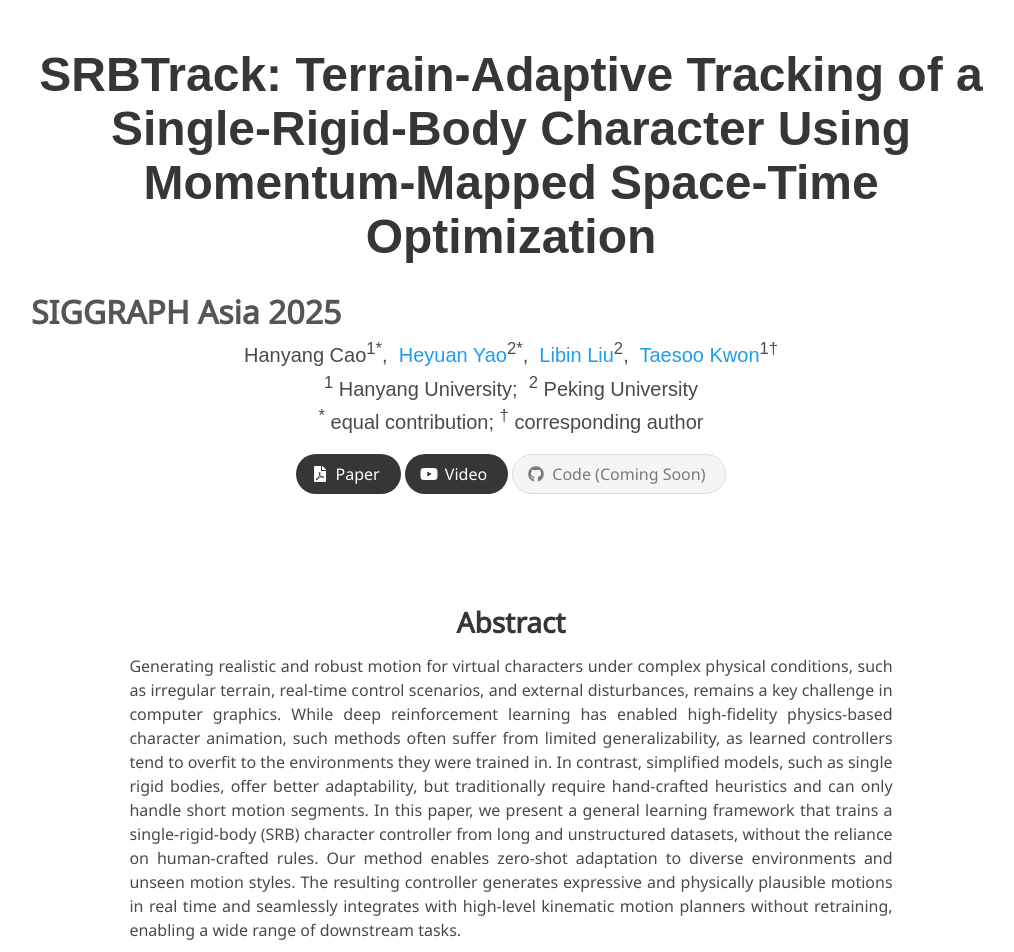
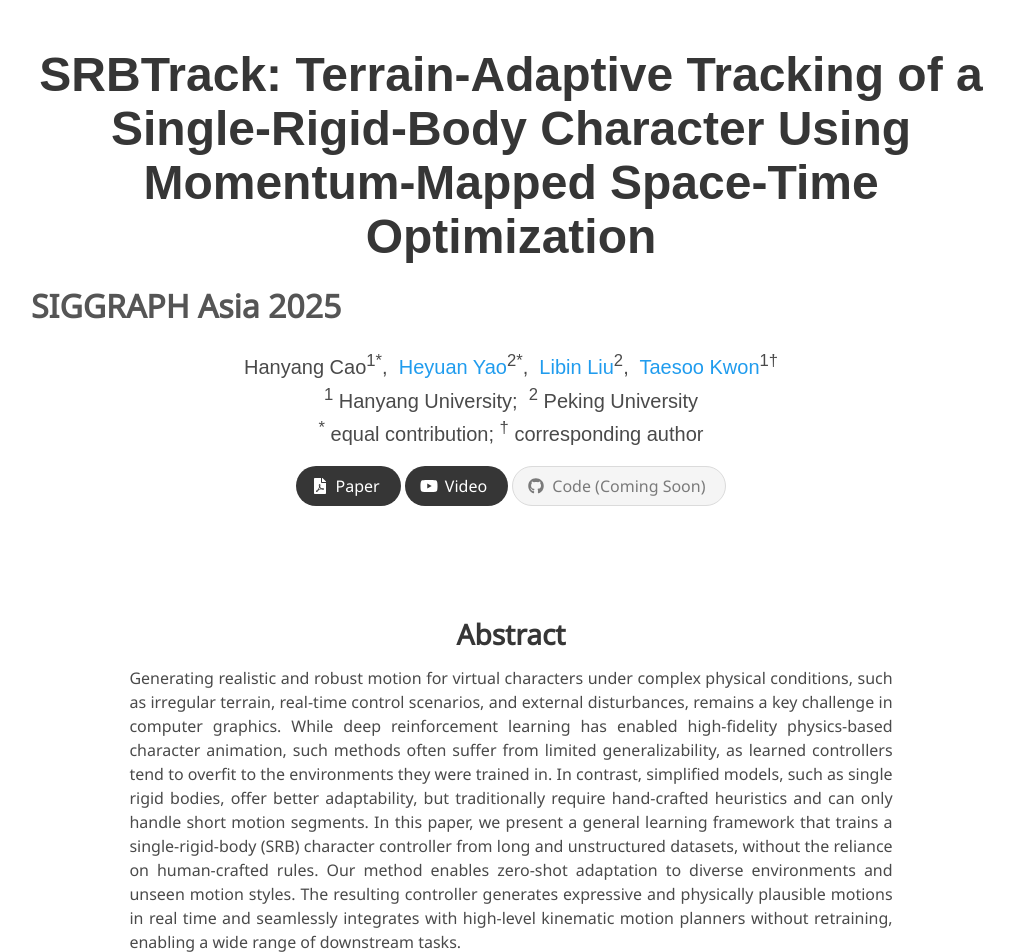
Before and after one commit to hanyang9/SRBTrack, a Jekyll site: the page built from index.md, in a window 1280 px wide. Shown: the top 952 px of the page, without its empty margins (129-1143 px from the left). Built offline with Jekyll 4.4.1, drawn with Linux system fonts in a browser that asks for light colours; some web fonts are replaced.

Commit message:
Update project_page.html

```diff
--- a/_layouts/project_page.html
+++ b/_layouts/project_page.html
@@ -47,14 +47,7 @@
       <div class="columns is-centered">
         <div class="column has-text-centered">
           <h1 class="title is-1 publication-title">{{ page.title }}</h1>
-
-          {% if page.venue %}
-          <div class="is-size-3 publication-venue has-text-centered">
-            <span class="author-block">
-              {{ page.venue }}
-            </span>
-          </div>
-          {% endif %}
+          <h2 class="title is-size-3 publication-venue">{{ page.venue }}</h2>
 
           {% if page.authors %}
           <div class="is-size-5 publication-authors">
```
